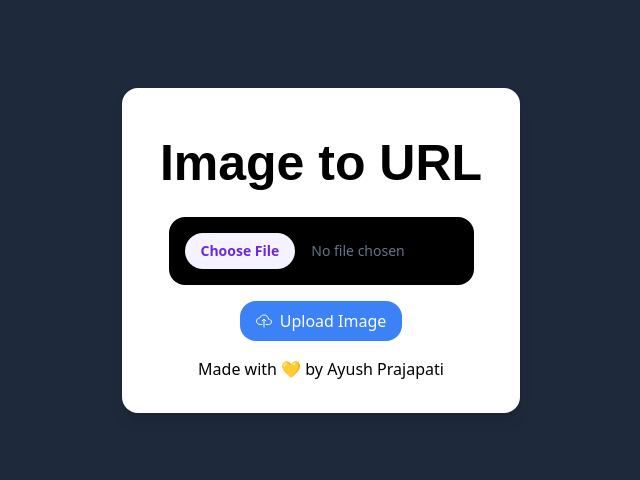
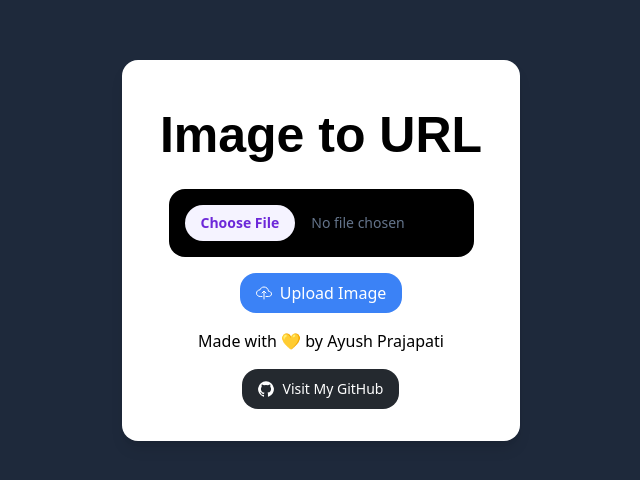
Before and after one commit to ayushp2563/imagetourl, a React (Vite) app: page / in a window 1280 px wide. Shown: the part 150-630 px from the top of the page, without its empty margins (319-959 px from the left). Built offline with nearby package versions, Linux system fonts and the light colour scheme; a web font is replaced by a local one.

Commit message:
Added Github button

```diff
--- a/src/components/ImageUpload.jsx
+++ b/src/components/ImageUpload.jsx
@@ -80,10 +80,10 @@
             onClick={handleUpload}
             className="bg-blue-500 text-white py-2 px-4 rounded-2xl hover:bg-blue-600 transition-colors duration-200"
           >
-            <p className="flex flex-row items-center justify-center">
+            <div className="flex flex-row items-center justify-center">
               <IoCloudUploadOutline className="mr-2" />
               Upload Image
-            </p>
+            </div>
           </button>
           {imageUrl && (
             <div className="flex flex-col items-center space-x-2 py-2">
@@ -106,8 +106,30 @@
             </div>
           )}
         </div>
-        <div className="text-black flex items-center justify-center mt-4">
-          Made with 💛 by Ayush Prajapati
+        <div className="flex flex-col items-center justify-center">
+          <div className="text-black flex items-center justify-center mt-4">
+            Made with 💛 by Ayush Prajapati
+          </div>
+          <button
+            type="button"
+            className="text-white bg-[#24292F] hover:bg-[#050708] focus:ring-4 focus:outline-none focus:ring-[#24292F]/50 font-medium rounded-2xl text-sm px-4 py-2.5 text-center inline-flex items-center mt-4 "
+            onClick={() => window.open("https://github.com/ayushp2563")}
+          >
+            <svg
+              className="w-4 h-4 me-2"
+              aria-hidden="true"
+              xmlns="http://www.w3.org/2000/svg"
+              fill="currentColor"
+              viewBox="0 0 20 20"
+            >
+              <path
+                fillRule="evenodd"
+                d="M10 .333A9.911 9.911 0 0 0 6.866 19.65c.5.092.678-.215.678-.477 0-.237-.01-1.017-.014-1.845-2.757.6-3.338-1.169-3.338-1.169a2.627 2.627 0 0 0-1.1-1.451c-.9-.615.07-.6.07-.6a2.084 2.084 0 0 1 1.518 1.021 2.11 2.11 0 0 0 2.884.823c.044-.503.268-.973.63-1.325-2.2-.25-4.516-1.1-4.516-4.9A3.832 3.832 0 0 1 4.7 7.068a3.56 3.56 0 0 1 .095-2.623s.832-.266 2.726 1.016a9.409 9.409 0 0 1 4.962 0c1.89-1.282 2.717-1.016 2.717-1.016.366.83.402 1.768.1 2.623a3.827 3.827 0 0 1 1.02 2.659c0 3.807-2.319 4.644-4.525 4.889a2.366 2.366 0 0 1 .673 1.834c0 1.326-.012 2.394-.012 2.72 0 .263.18.572.681.475A9.911 9.911 0 0 0 10 .333Z"
+                clipRule="evenodd"
+              />
+            </svg>
+            Visit My GitHub
+          </button>
         </div>
       </div>
     </div>
```
